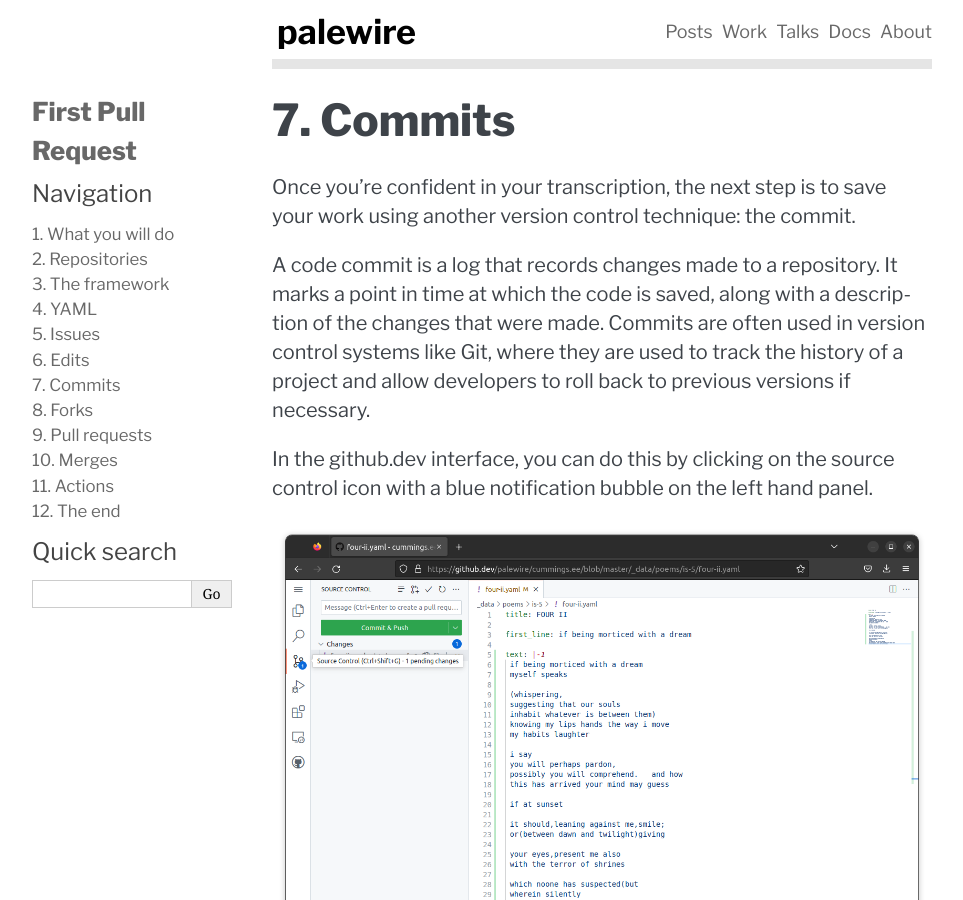
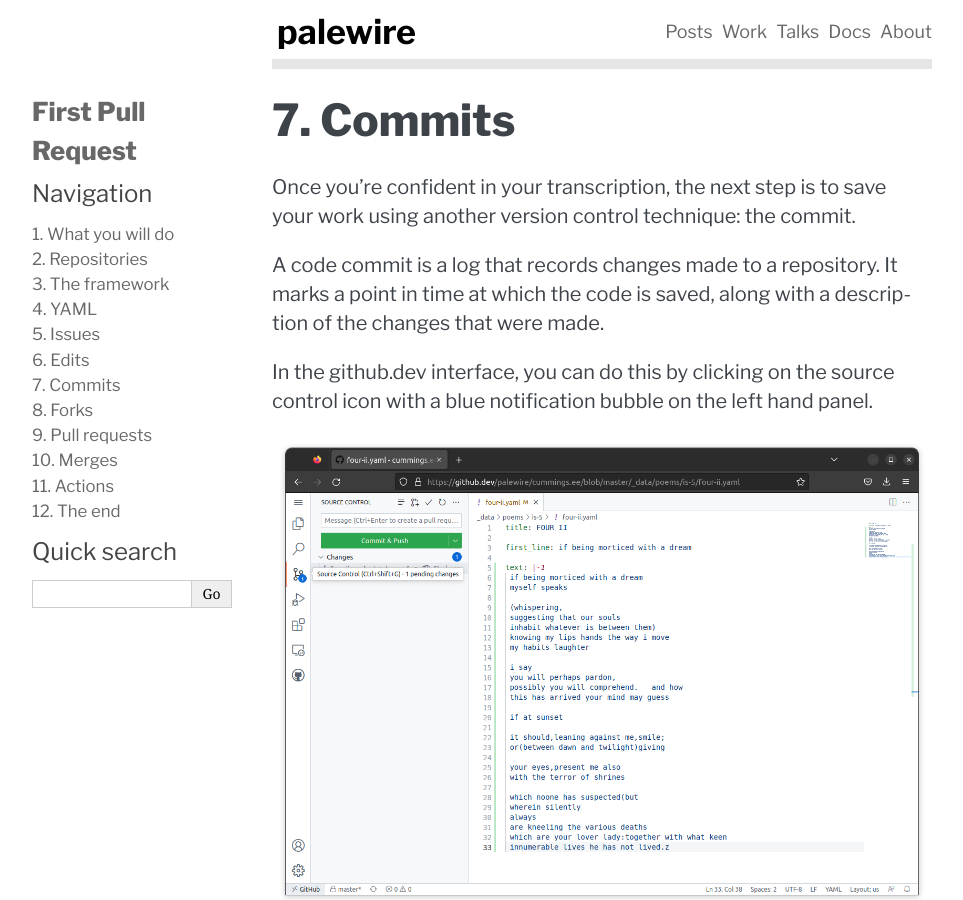
Before and after one commit to palewire/first-pull-request, a Sphinx documentation site: the page built from docs/commits.md, in a window 1280 px wide and 900 px high. Shown: the whole window, without its empty margins (148-1111 px from the left). Built offline with Sphinx 7.4.7, drawn with Linux system fonts in a browser that asks for light colours.

Commit message:
Fixes to commit page

```diff
--- a/docs/commits.md
+++ b/docs/commits.md
@@ -5,7 +5,7 @@
 
 Once you're confident in your transcription, the next step is to save your work using another version control technique: the commit.
 
-A code commit is a log that records changes made to a repository. It marks a point in time at which the code is saved, along with a description of the changes that were made. Commits are often used in version control systems like Git, where they are used to track the history of a project and allow developers to roll back to previous versions if necessary.
+A code commit is a log that records changes made to a repository. It marks a point in time at which the code is saved, along with a description of the changes that were made.
 
 In the github.dev interface, you can do this by clicking on the source control icon with a blue notification bubble on the left hand panel.
 
```
